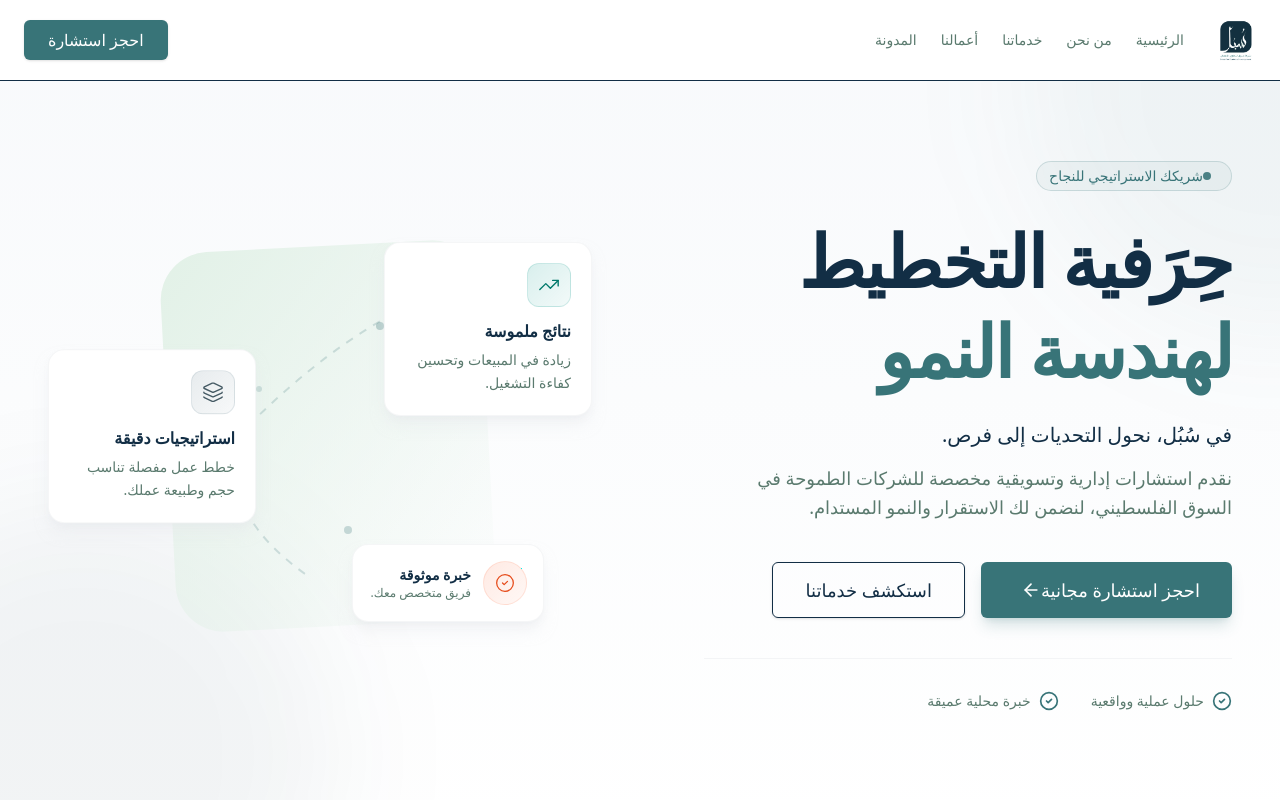
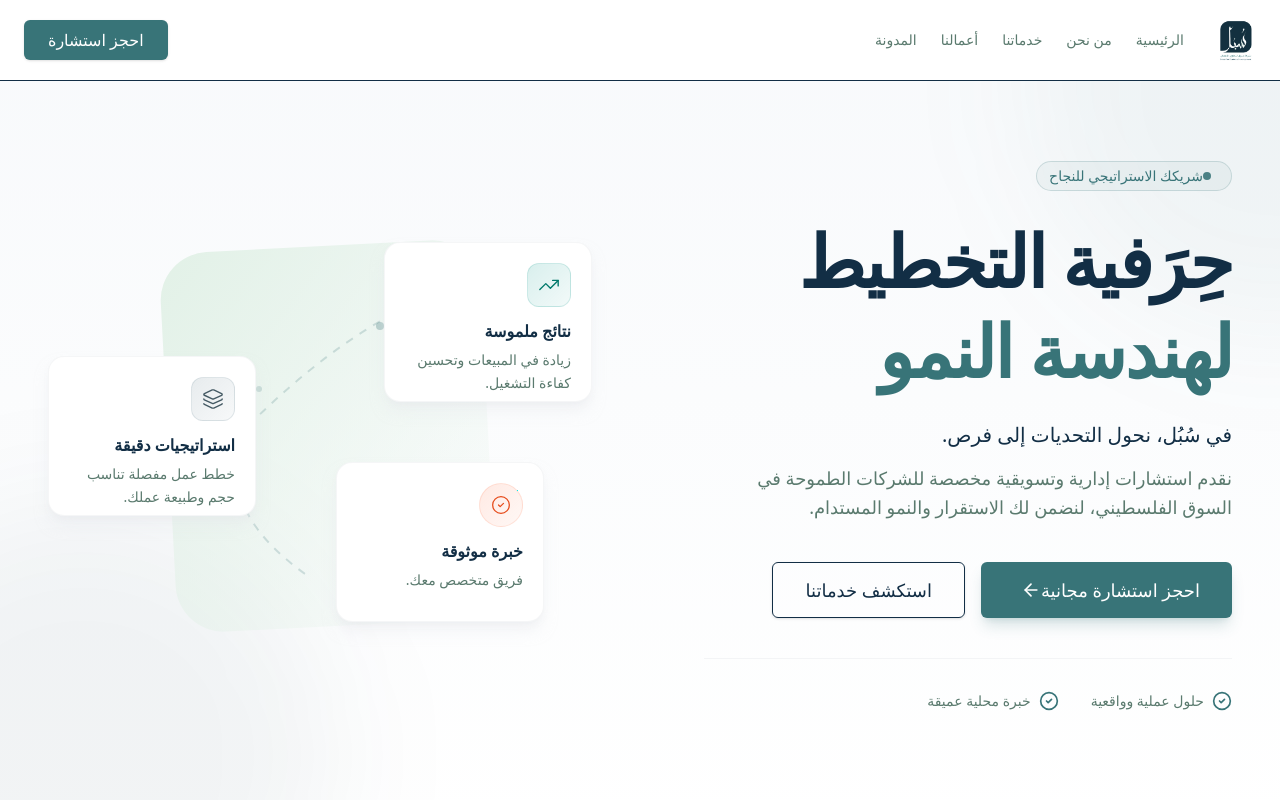
Before and after one commit to Abdelrahman-Abuhelal/Sobol-Website, a Next.js app: page / in a window 1280 px wide. Shown: the top 800 px of the page. Built offline with nearby package versions, Linux system fonts and the light colour scheme.

Commit message:
[dyad] توحيد ارتفاع البطاقات في قسم الأبطال - wrote 1 file(s)

```diff
--- a/components/home/HeroSection.tsx
+++ b/components/home/HeroSection.tsx
@@ -117,7 +117,7 @@ export function HeroSection() {
                                 animate={{ opacity: 1, y: 0 }}
                                 transition={{ duration: 0.5, delay: 0.3 }}
                                 whileHover={{ scale: 1.03, y: -5 }}
-                                className="absolute top-4 right-4 bg-white p-5 rounded-2xl shadow-lg shadow-gray-200/50 border border-gray-100/80 w-52 z-20 cursor-default transition-all duration-300"
+                                className="absolute top-4 right-4 bg-white p-5 rounded-2xl shadow-lg shadow-gray-200/50 border border-gray-100/80 w-52 h-40 z-20 cursor-default transition-all duration-300"
                             >
                                 <div className="h-11 w-11 bg-gradient-to-br from-[#009688]/15 to-[#009688]/5 rounded-xl flex items-center justify-center mb-3 text-[#00796B] border border-[#009688]/15">
                                     <TrendingUp size={22} strokeWidth={1.5} />
@@ -132,7 +132,7 @@ export function HeroSection() {
                                 animate={{ opacity: 1, x: 0 }}
                                 transition={{ duration: 0.5, delay: 0.5 }}
                                 whileHover={{ scale: 1.03, x: -5 }}
-                                className="absolute top-1/2 left-0 -translate-y-1/2 bg-white p-5 rounded-2xl shadow-lg shadow-gray-200/50 border border-gray-100/80 w-52 z-30 cursor-default transition-all duration-300"
+                                className="absolute top-1/2 left-0 -translate-y-1/2 bg-white p-5 rounded-2xl shadow-lg shadow-gray-200/50 border border-gray-100/80 w-52 h-40 z-30 cursor-default transition-all duration-300"
                             >
                                 <div className="h-11 w-11 bg-gradient-to-br from-[#607D8B]/15 to-[#607D8B]/5 rounded-xl flex items-center justify-center mb-3 text-[#455A64] border border-[#607D8B]/15">
                                     <Layers size={22} strokeWidth={1.5} />
@@ -147,15 +147,13 @@ export function HeroSection() {
                                 animate={{ opacity: 1, y: 0 }}
                                 transition={{ duration: 0.5, delay: 0.7 }}
                                 whileHover={{ scale: 1.03, y: 5 }}
-                                className="absolute bottom-6 right-16 bg-white p-4 rounded-2xl shadow-lg shadow-gray-200/50 border border-gray-100/80 w-48 z-10 flex items-center gap-3 cursor-default transition-all duration-300"
+                                className="absolute bottom-6 right-16 bg-white p-5 rounded-2xl shadow-lg shadow-gray-200/50 border border-gray-100/80 w-52 h-40 z-10 cursor-default transition-all duration-300"
                             >
-                                <div className="h-11 w-11 bg-gradient-to-br from-[#FF7043]/15 to-[#FF7043]/5 rounded-full flex items-center justify-center text-[#E64A19] shrink-0 border border-[#FF7043]/15">
+                                <div className="h-11 w-11 bg-gradient-to-br from-[#FF7043]/15 to-[#FF7043]/5 rounded-full flex items-center justify-center text-[#E64A19] shrink-0 border border-[#FF7043]/15 mb-3">
                                     <CheckCircle2 size={20} strokeWidth={1.5} />
                                 </div>
-                                <div>
-                                    <h3 className="font-bold text-sm text-secondary">خبرة موثوقة</h3>
-                                    <p className="text-xs text-muted-foreground">فريق متخصص معك.</p>
-                                </div>
+                                <h3 className="font-bold text-base mb-1.5 text-secondary">خبرة موثوقة</h3>
+                                <p className="text-sm text-muted-foreground leading-relaxed">فريق متخصص معك.</p>
                             </motion.div>
 
                             {/* Decorative Dots - Connection hints */}
```
